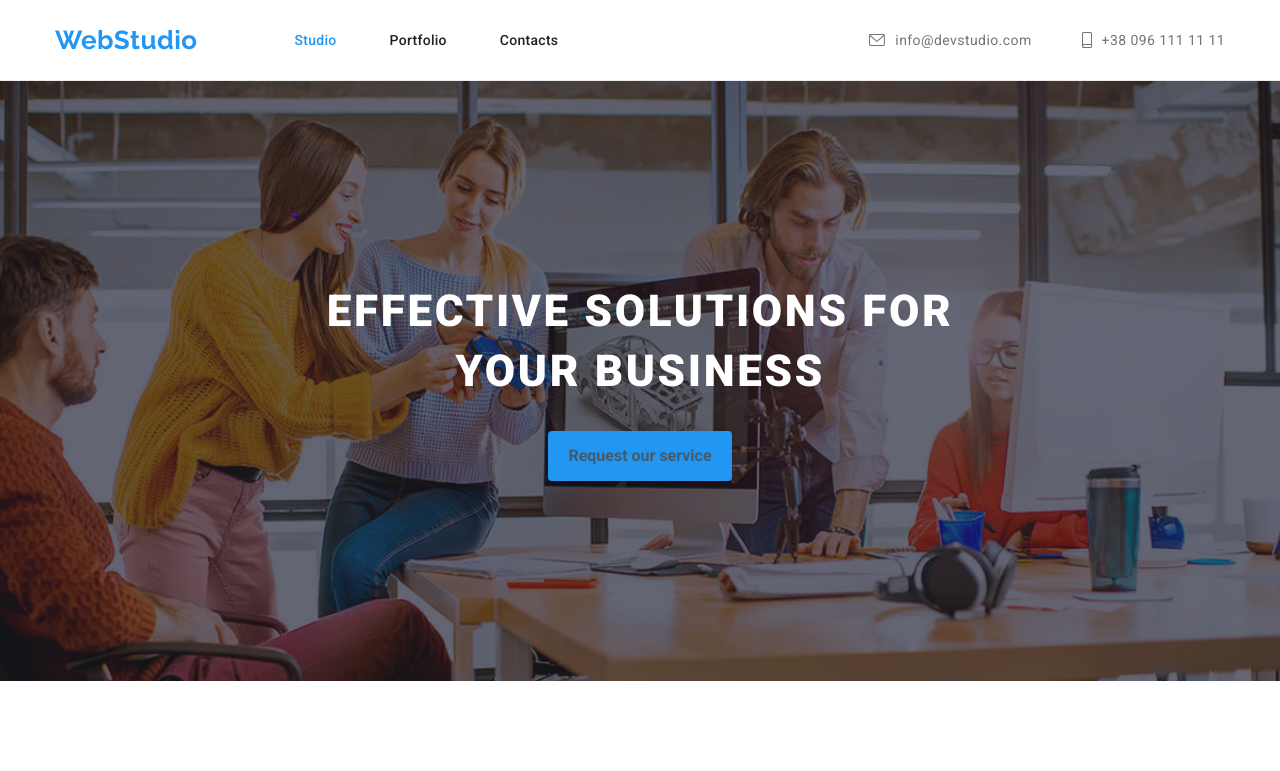
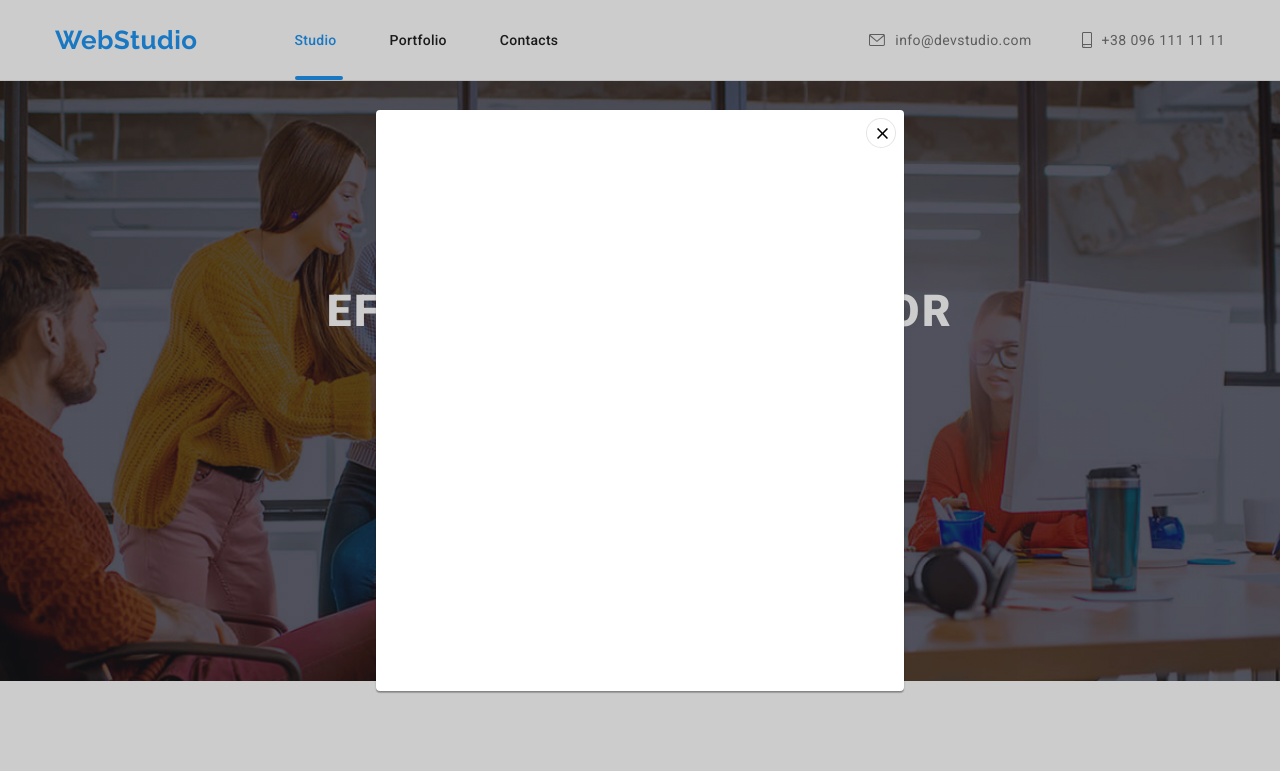
Before and after one commit to amira3a/goit-markup-hw-05, a plain HTML site: page index.html in a window 1280 px wide. Both pictures are taken after a click on the button "Request our service". Shown: the top 771 px of the page. Drawn offline with nearby package versions, Linux system fonts and the light colour scheme.

Commit message:
H.W5-correct

```diff
--- a/css/styles.css
+++ b/css/styles.css
@@ -91,7 +91,18 @@ body {
 
 
 .current-link{
+    position: relative;
     color:var(--accent-color)
+}
+.current-link::after{
+    position: absolute;
+    content: '';
+    width: 48px;
+    height: 4px;
+    background: var(--accent-color);
+    border-radius: 2px;
+    top: 76px;
+    left:0px;
 }
 .header-contacts-list{
     display: flex;
@@ -155,6 +166,7 @@ body {
         margin-bottom: 30px;
         }
 .hero-button{
+        position: relative;
         font-family: 'Roboto';
         font-weight: 700;
         font-size: 16px;
@@ -168,6 +180,7 @@ body {
 
 }
 
+
 .hero-button:hover,
 .hero-button:focus{
     color:#4a5964;
@@ -176,6 +189,44 @@ body {
     transition-duration: 250ms;
     transition-timing-function: cubic-bezier(0.4, 0, 0.2, 1);
 }
+.is-hidden{
+    opacity:0%;
+    pointer-events: none;
+}
+.backdrop{
+    width: 100%;
+    height: 100%;
+    background: rgba(0, 0, 0, 0.2);
+    position: fixed;
+    top:0;
+    display: flex;
+    align-items: center;
+    transition:opacity 250ms cubic-bezier(0.4, 0, 0.2, 1);
+}
+.modal{
+    width: 528px;
+    height: 581px;
+    margin-left: auto;
+    margin-right: auto;
+    background-color: var(--secondary-title-color);
+    box-shadow: 0px 1px 3px rgba(0, 0, 0, 0.12), 0px 1px 1px rgba(0, 0, 0, 0.14), 0px 2px 1px rgba(0, 0, 0, 0.2);
+    border-radius: 4px;
+
+}
+.modal-button{
+    width: 30px;
+    height: 30px;
+    background-color: #FFFFFF;
+    border: 1px solid rgba(0, 0, 0, 0.1);
+    border-radius: 50%;
+    margin: 8px 8px 543px 490px;
+    padding:6px;
+    align-items: center;
+
+}
+
+
+
 /*features*/
 .features-title-hidden{
     position: absolute;
@@ -454,12 +505,12 @@ button section*/
 
 }
 .cards-section-item{
-    position: relative;
-    overflow: hidden;
+
     width:370px;
     height: 404px;
     background: var(--secondary-title-color);
     border: 1px solid #EEEEEE;
+    cursor: pointer;
 
 }
 .cards-section-item:hover,
@@ -469,13 +520,11 @@ button section*/
     transition-duration: 250ms;
     transition-timing-function: cubic-bezier(0.4, 0, 0.2, 1);
 }
-.cards-section-img{
-
-        width: 370px;
-        height: 294px;
+.card-container{
+    position: relative;
+    overflow: hidden;
 }
-
-.overlay{
+.overlay {
     position: absolute;
     top: 0;
     left: 0;
--- a/index.html
+++ b/index.html
@@ -20,7 +20,7 @@
         <a class="logo header-logo" href="./index.html">WebStudio</a>
         <nav>
             <ul class="header-navigation-list">
-                <li class="header-navigation-item"><a class="nav-link current-link" href="./index.html">Studio</a></li>
+                <li class="header-navigation-item"><a class="nav-link current-link " href="./index.html">Studio</a></li>
                 <li class="header-navigation-item"><a class="nav-link" href="./portfolio.html">Portfolio</a></li>
                 <li class="header-navigation-item"><a class="nav-link" href="#">Contacts</a></li>
             </ul>
@@ -48,7 +48,7 @@
         <section class="hero-section section">
             <div class="container hero-container">
             <h1 class="hero-title">EFFECTIVE SOLUTIONS FOR YOUR BUSINESS</h1>
-            <button class="hero-button" type="button">Request our service</button>
+            <button class="hero-button" type="button" data-modal-open >Request our service</button>
             </div>
         </section>
 
@@ -418,8 +418,17 @@
     </div>
 
     </footer>
+    <div class="backdrop is-hidden" data-modal>
+        <div class="modal">
+            <button class="modal-button" data-modal-close>
+                <svg  width="18px" height="18px">
+                    <use  href="./images/modal-icon.svg#icon-close-black-18dp-2-1"></use>
+                </svg>
+            </button>
+        </div>
+    </div>
 
-<script src="./js/modal.js"></script>
+    <script src="./modal.js"></script>
 </body>
 
 </html>
```
Also changed, not shown: portfolio.html (+38 -11 lines), images/modal-icon.svg (added).
